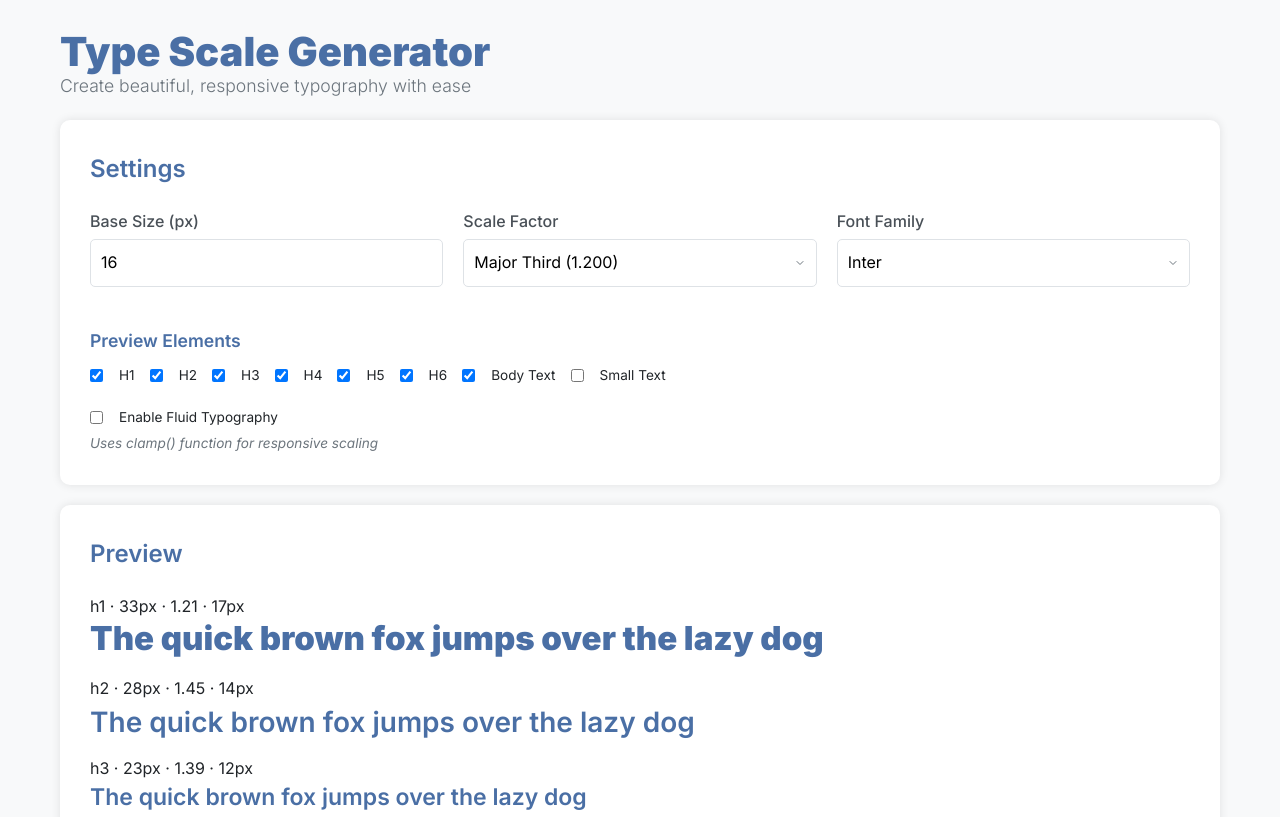
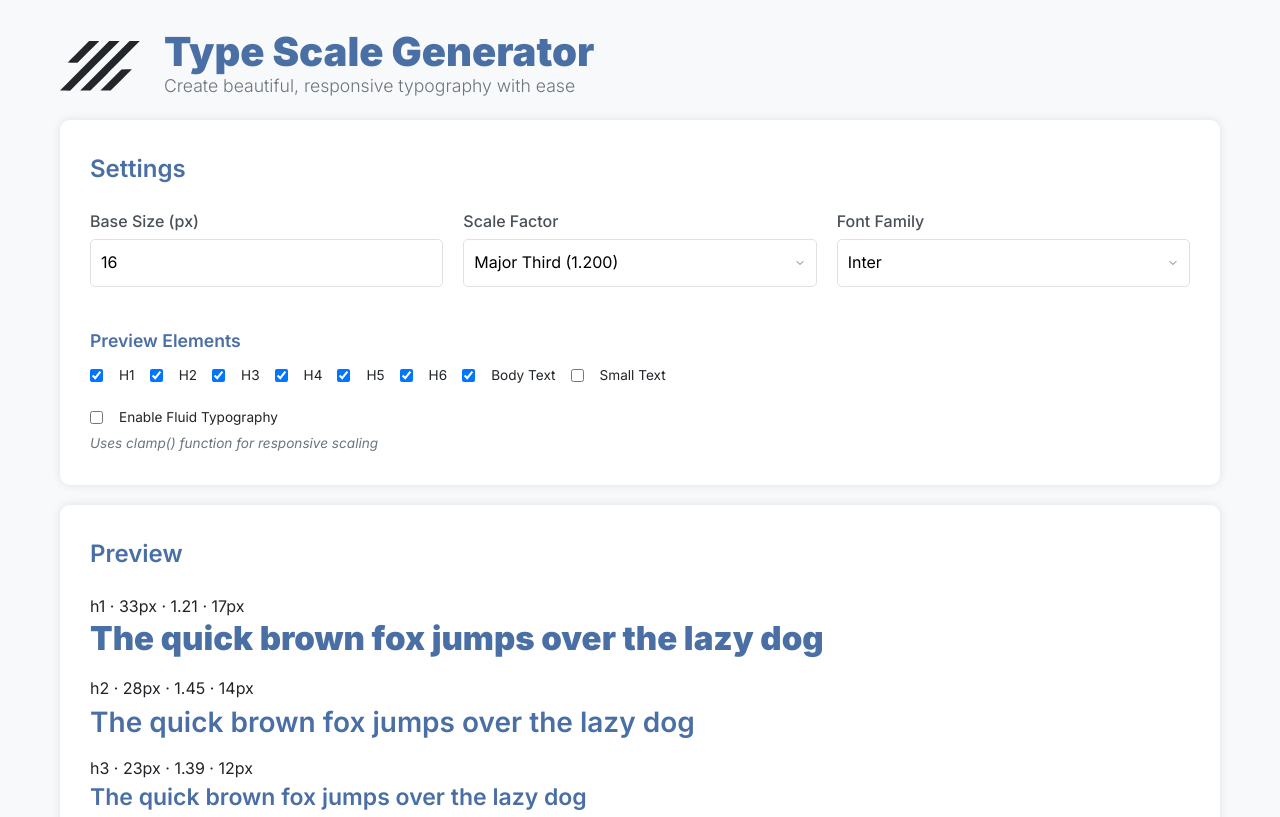
Before and after one commit to BerDanMyStro/typescale-generator, a website: page index.html in a window 1280 px wide. Shown: the top 817 px of the page. Drawn offline with nearby package versions, Linux system fonts and the light colour scheme.

Commit message:
#NEW TypeScale Generator - SVG logó hozzáadása, fejlécrendszer fejlesztése és SCSS modul bővítése

```diff
--- a/index.html
+++ b/index.html
@@ -18,8 +18,16 @@
 <body>
 <div class="container">
     <header>
-        <h1>Type Scale Generator</h1>
-        <p>Create beautiful, responsive typography with ease</p>
+        <div class="logoWrapper">
+            <svg viewBox="0 0 353 220" fill="none" xmlns="http://www.w3.org/2000/svg">
+                <path fill-rule="evenodd" clip-rule="evenodd" d="M81.003 47.254C55.018 73.244 33.757 94.731 33.757 95.004C33.757 95.277 43.545 95.641 55.507 95.812L77.257 96.125L124.474 48.812C150.443 22.791 172.005 1.163 172.39 0.75C172.775 0.337 163.001 0 150.67 0H128.249L81.003 47.254ZM108.628 109.29L0 218.5L22.108 218.77L44.216 219.039L153.736 109.52L263.256 0L240.256 0.0400085L217.257 0.0799866L108.628 109.29ZM198.085 109.5L89.166 219H111.768H134.371L206.816 146.25C246.66 106.238 295.655 56.962 315.693 36.75L352.126 0H329.565H307.004L198.085 109.5ZM224.769 172.16L178.281 219H200.773H223.265L270.257 172L317.249 125L294.253 125.16L271.257 125.32L224.769 172.16Z" fill="currentColor" fill-opacity="0.989"/>
+            </svg>
+            <div class="alignWrapper">
+                <h1>Type Scale Generator</h1>
+                <p>Create beautiful, responsive typography with ease</p>
+            </div>
+        </div>
+
     </header>
 
     <div class="main-content">
--- /dev/null
+++ b/scss/layout/_header.scss
@@ -0,0 +1,24 @@
+@use '../abstracts' as *;
+
+// Header
+
+header {
+    .logoWrapper {
+        display: flex;
+        justify-content: flex-start;
+        gap: 24px;
+        align-items: center;
+        padding: 0;
+
+        svg {
+            max-width: 80px;
+        }
+
+        .alignWrapper {
+            width: calc(80% - 100px);
+            p {
+                margin: 0;
+            }
+        }
+    }
+}
--- a/scss/layout/_index.scss
+++ b/scss/layout/_index.scss
@@ -4,3 +4,4 @@
 
 @forward 'container';
 @forward 'grid';
+@forward "header";
```
Also changed, not shown: css/styles.css.
